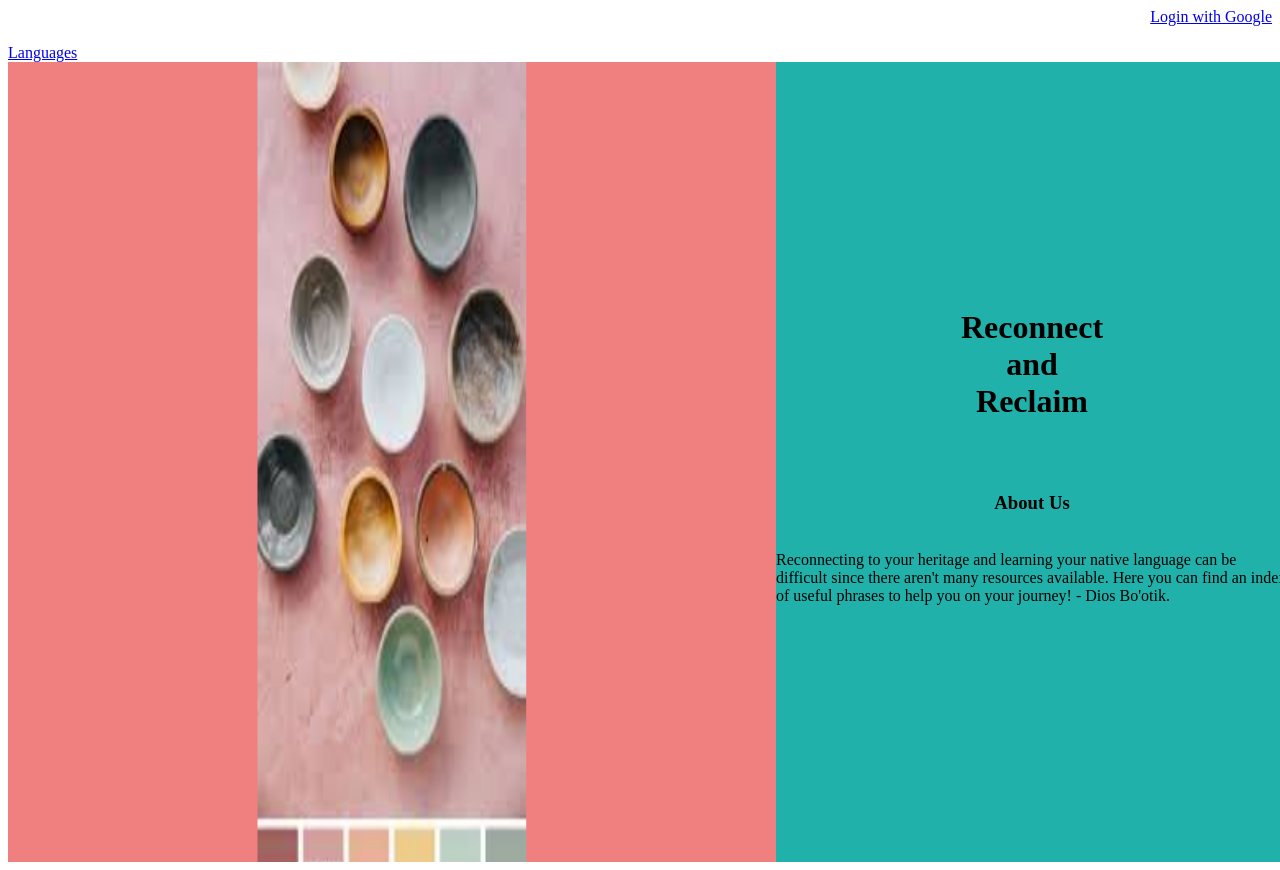
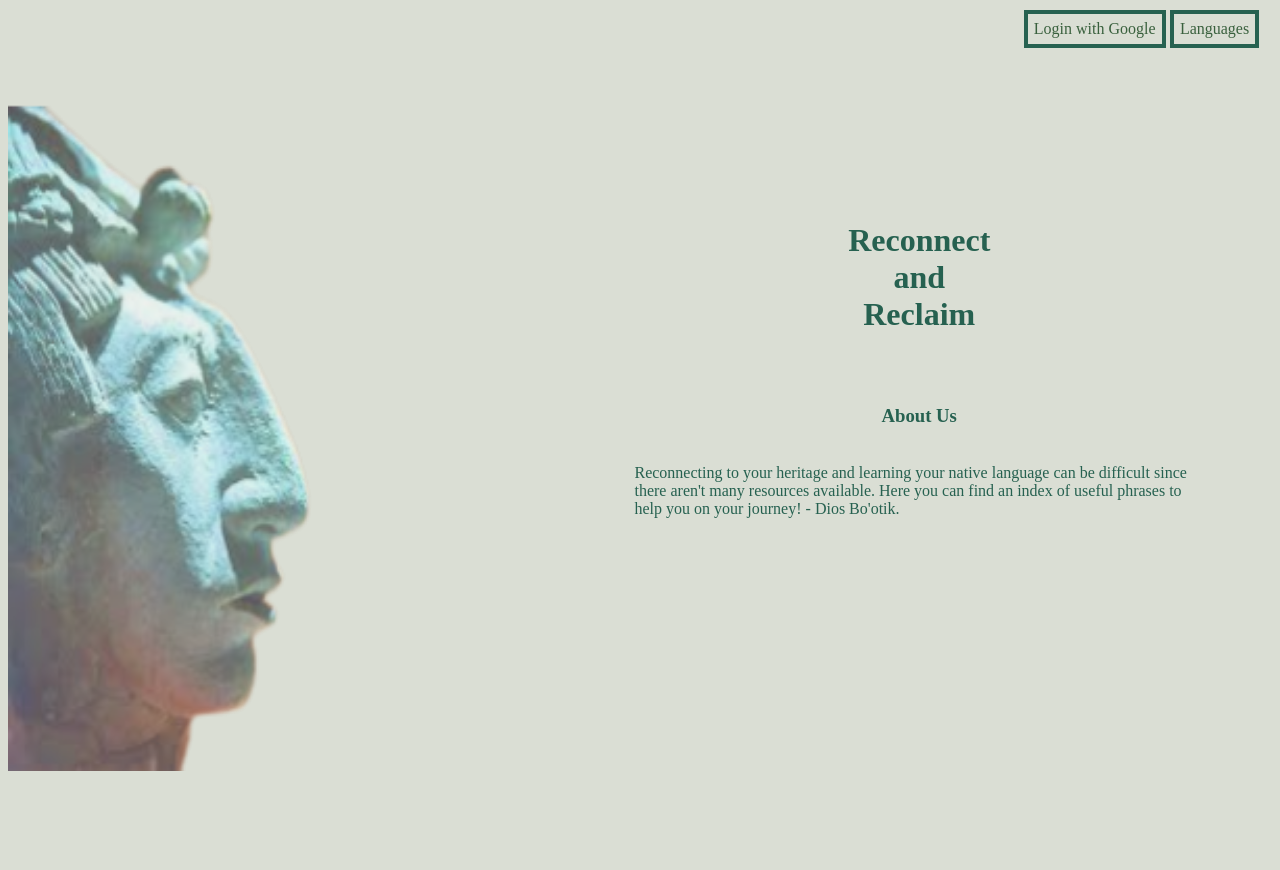
Before and after one commit to shannonshensley96/Reconnect-and-Reclaim, a Node server app: page / in a window 1280 px wide. After the commit the page ends 771 px from the top, so only its background shows below. Run offline with Node 20, Linux system fonts and the light colour scheme; some libraries are stand-ins or nearby versions.

Commit message:
Deploy to Heroku

```diff
--- a/public/stylesheets/style.css
+++ b/public/stylesheets/style.css
@@ -1,7 +1,10 @@
+ #home{
+   background-color:#daded4 ;
+ }
 .background{
-  background-color: lightcoral;
+
   height: 100%;
-  width: 60%;
+  width: 55%;
   position: relative;
 }
 .login{
@@ -14,23 +17,68 @@ h1{
 
 }
 .startingBlock{
+
+  background-color:#daded4;
   display: flex;
-  background-color: lawngreen;
-  height: 100vh;
-  width:100vw;
+  height: 90vh;
+  width:95vw;
 }
 
 .text{
+  background-color: #daded4;
+  color: #266150;
   display: flex;
   justify-content: center;
   flex-direction: column;
   align-items: center;
-  background-color: lightseagreen;
-  height:100%;
-  width: 40%;
+  height:90%;
+  width: 50%;
+  padding-right: 20px;
 }
 img{
  height: 100%;
  width: 100%;
+ opacity: 60%;
+}
+
+#nav{
+
+   padding: 1%;
+   text-align: right;
+}
+a{
+  border-style: solid;
+  border-color:#266150 ;
+  border-width: 4px ;
+  background-color: #daded4;
+  color: #39603d;
+  text-decoration: none;
+  font-size:  16px;
+  padding: .5%;
 
 }
+#showPage{
+  background-color: #daded4;
+  color: #39603d;
+  display: flex;
+  align-items: center;
+}
+#new{
+  background-color: #daded4;
+  color: #39603d;
+  display: flex;
+  align-items: center;
+}
+#language{
+  background-color: #daded4;
+  color: #39603d;
+  display: flex;
+  align-items: center;
+}
+
+#edit{
+  background-color: #daded4;
+  color: #39603d;
+  display: flex;
+  align-items: center;
+}
--- a/views/home.ejs
+++ b/views/home.ejs
@@ -8,28 +8,24 @@
     <title>Reconnect and Reclaim</title>
 </head>
 <body id = "home">
-    <div class="login">
+    <div id ="nav" >
           <% if (user) { %>
             <a href="/logout">Log Out</a>
           <% } else { %>
             <a href="/auth/google"> Login with Google</a>
           <% } %>
-      </div>
-    <br>
-
-    <section class="add/index">
           <% if (user) { %>
             <a href="/languages/new">Add Language</a>
 
           <% } %>
 
       <a href="/languages/languageIndex">Languages</a>
-    </section>
+  </div>
 
 
 <div class ="startingBlock">
   <div class= "background">
-    <img src="images/Project2.png" alt="">
+    <img src="images/border.png" alt="">
   </div>
   <div class="text">
     <h1>Reconnect <br> and <br> Reclaim</h1>
--- a/views/languages/edit.ejs
+++ b/views/languages/edit.ejs
@@ -4,6 +4,7 @@
     <meta charset="UTF-8">
     <meta http-equiv="X-UA-Compatible" content="IE=edge">
     <meta name="viewport" content="width=device-width, initial-scale=1.0">
+    <link rel="stylesheet" href="stylesheets/style.css"/>
     <title>Edit Phrase</title>
 </head>
 <body>
```
Also changed, not shown: controllers/phrases.js (+1 -10 lines), README.md, public/images/ERD.png (added), public/images/Project2.png (deleted), public/images/border.png (added), public/images/homePage.png (added).
